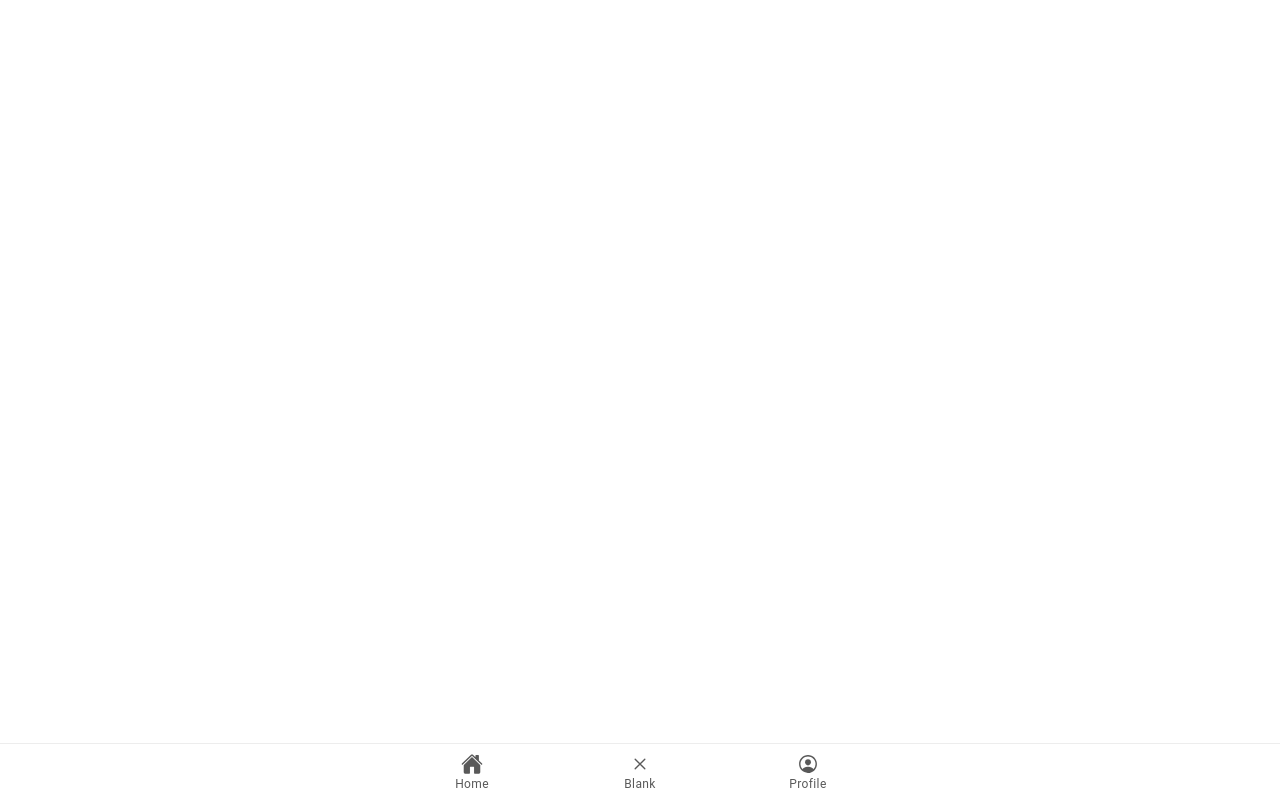
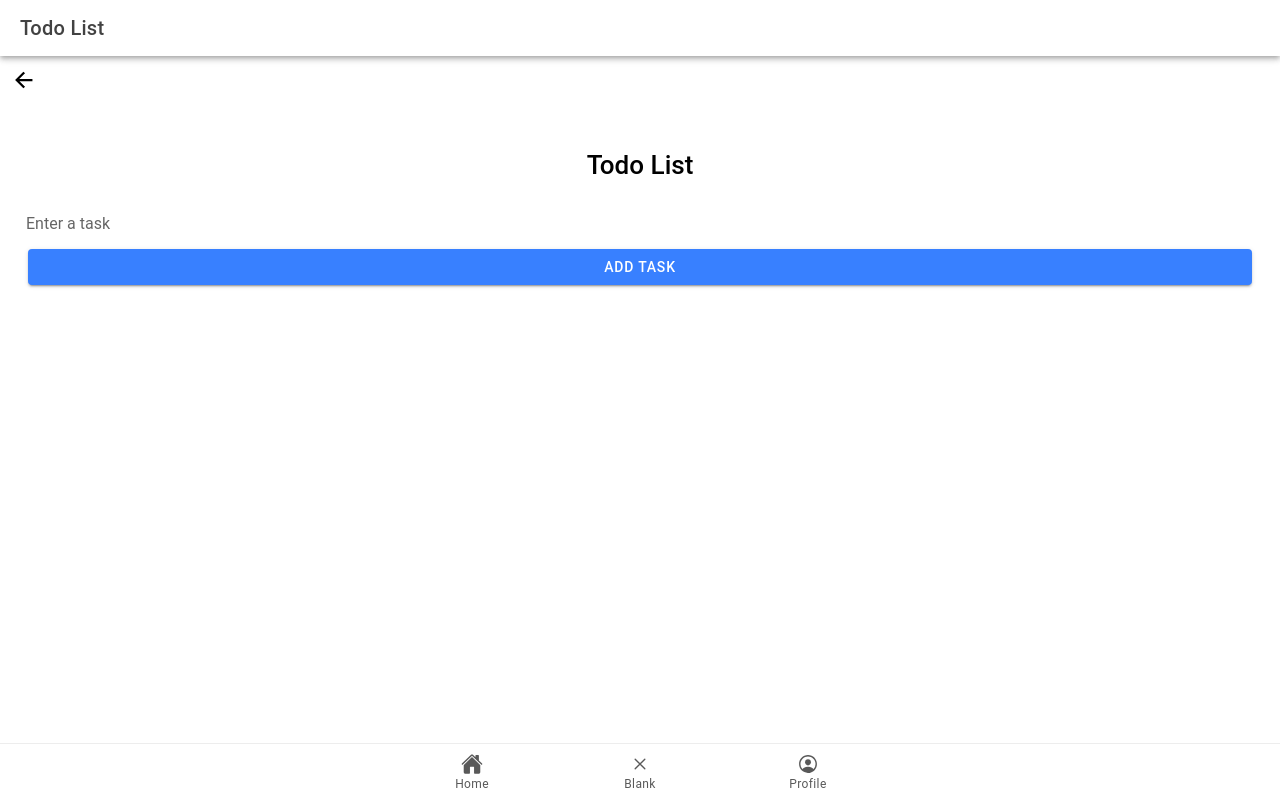
Before and after one commit to FritzIan02/ion-t-balendez, a React (Vite) app: page /todolist in a window 1280 px wide. Built offline with nearby package versions, Linux system fonts and the light colour scheme.

Commit message:
added changes

```diff
--- a/src/App.tsx
+++ b/src/App.tsx
@@ -8,7 +8,6 @@
   IonTabButton,
   IonTabs,
   setupIonicReact
-
 } from '@ionic/react';
 import { IonReactRouter } from '@ionic/react-router';
 import { home, calculatorOutline, ellipse, fingerPrintOutline, personCircleOutline, square, triangle, closeOutline } from 'ionicons/icons';
@@ -16,7 +15,7 @@
 import Profile from './pages/Profile';
 import Click_counter from './pages/Clickcounter';
 import Calculator from './pages/Calculator';
-import Tab4 from './pages/Tab4';
+import Todolist from './pages/Todolist';
 
 /* Core CSS required for Ionic components to work properly */
 import '@ionic/react/css/core.css';
@@ -44,6 +43,7 @@
     <IonReactRouter>
       <IonTabs>
         <IonRouterOutlet>
+
           <Route exact path="/">
             <Redirect to="/home" />
           </Route>
@@ -51,22 +51,18 @@
             <Home />
           </Route>
 
-          {/*
-          <Route exact path="/profile">
-            <Profile />
-          </Route>
-          <Route exact path="/click_counter">
-            <Click_counter />
-          </Route>
-          */}
-          <Route path="/calculator">
-            <Calculator />
-          </Route>
-
 
           <Route exact path="/click_counter">
             <Click_counter />
           </Route>
+          <Route exact path="/calculator">
+            <Calculator />
+          </Route>
+          <Route exact path="/todolist">
+            <Todolist />
+          </Route>
+
+
           <Route exact path="/profile">
             <Profile />
           </Route>
@@ -93,11 +89,10 @@
           </IonTabButton>
         */}
 
-          <IonTabButton tab="tab4" href="/tab4">
+          <IonTabButton tab="Tab4" href="Tab4">
             <IonIcon aria-hidden="true" icon={closeOutline} />
             <IonLabel>Blank</IonLabel>
           </IonTabButton>
-
 
 
           <IonTabButton tab="profile" href="/profile">
--- a/src/pages/Home.tsx
+++ b/src/pages/Home.tsx
@@ -11,7 +11,7 @@
   IonCardHeader,
   IonCardTitle,
 } from '@ionic/react';
-import { pulseOutline, calculatorOutline } from 'ionicons/icons';
+import { pulseOutline, calculatorOutline, list, todayOutline } from 'ionicons/icons';
 import { useHistory } from 'react-router-dom';
 
 const Home: React.FC = () => {
@@ -24,13 +24,18 @@
   const goToCalculator = () => {
     history.push('/calculator');
   };
+
+  const goToTodolist = () => {
+    history.push('/todolist');
+  };
+
   return (
     <IonPage>
       <IonHeader>
         <IonToolbar>
           <IonTitle>Home</IonTitle>
         </IonToolbar>
-
+        <hr />
       </IonHeader>
       <IonContent fullscreen className="ion-padding">
         <div className="ion-text-center"> {/* Centering content */}
@@ -48,12 +53,12 @@
             </IonCardContent>
           </IonCard>
 
-          <IonCard style={{ width: '350px' }} color="light">
+          <IonCard onClick={goToTodolist} style={{ width: '350px', cursor: 'pointer' }} color="light">
             <IonCardContent style={{ fontSize: '30px' }}>
-              Blank
+              <IonIcon icon={todayOutline} slot="start" />
+              Todo list
             </IonCardContent>
           </IonCard>
-
           <IonCard style={{ width: '350px' }} color="light">
             <IonCardContent style={{ fontSize: '30px' }}>
               Blank
--- /dev/null
+++ b/src/pages/Todolist.tsx
@@ -0,0 +1,103 @@
+import React, { useState } from 'react';
+import { IonContent, IonHeader, IonPage, IonTitle, IonToolbar, IonButton, IonGrid, IonRow, IonCol, IonBackButton, IonButtons, IonList, IonItem, IonLabel, IonCheckbox, IonInput, IonIcon } from '@ionic/react';
+import { trashOutline, createOutline } from 'ionicons/icons';
+
+interface Todo {
+  id: number;
+  text: string;
+  completed: boolean;
+}
+
+const Todolist: React.FC = () => {
+  const [todos, setTodos] = useState<Todo[]>([]);
+  const [newTodoText, setNewTodoText] = useState<string>('');
+
+  const toggleTodo = (id: number) => {
+    setTodos(prevTodos =>
+      prevTodos.map(todo =>
+        todo.id === id ? { ...todo, completed: !todo.completed } : todo
+      )
+    );
+  };
+
+  const addTodo = () => {
+    if (newTodoText.trim() !== '') {
+      setTodos(prevTodos => [
+        ...prevTodos,
+        {
+          id: prevTodos.length + 1,
+          text: newTodoText,
+          completed: false
+        }
+      ]);
+      setNewTodoText('');
+    }
+  };
+
+  const deleteTodo = (id: number) => {
+    setTodos(prevTodos => prevTodos.filter(todo => todo.id !== id));
+  };
+
+  const editTodo = (id: number, newText: string) => {
+    setTodos(prevTodos =>
+      prevTodos.map(todo =>
+        todo.id === id ? { ...todo, text: newText } : todo
+      )
+    );
+  };
+
+  return (
+    <IonPage>
+      <IonHeader>
+        <IonToolbar>
+          <IonTitle>Todo List</IonTitle>
+        </IonToolbar>
+      </IonHeader>
+
+      <IonButtons slot="start">
+        <IonBackButton defaultHref="/" />
+      </IonButtons>
+      <IonContent fullscreen className="ion-padding" style={{ backgroundColor: '#f0f0f0' }}>
+        <IonGrid>
+          <IonRow className="ion-align-items-center">
+            <IonCol size="12" className="ion-text-center">
+              <h1>Todo List</h1>
+            </IonCol>
+          </IonRow>
+          <IonRow>
+            <IonCol size="12">
+              <IonInput
+                placeholder="Enter a task"
+                value={newTodoText}
+                onIonChange={(e) => setNewTodoText(e.detail?.value || '')}
+              />
+              <IonButton expand="block" onClick={addTodo}>Add Task</IonButton>
+            </IonCol>
+          </IonRow>
+          <IonRow>
+            <IonCol size="12">
+              <IonList>
+                {todos.map(todo => (
+                  <IonItem key={todo.id}>
+                    <IonLabel>{todo.text}</IonLabel>
+                    <div className="ion-text-end">
+                      <IonButton fill="clear" onClick={() => editTodo(todo.id, prompt("Edit task:", todo.text) || todo.text)}>
+                        <IonIcon icon={createOutline} />
+                      </IonButton>
+                      <IonButton fill="clear" onClick={() => deleteTodo(todo.id)}>
+                        <IonIcon icon={trashOutline} />
+                      </IonButton>
+                    </div>
+                    <IonCheckbox slot="start" checked={todo.completed} onIonChange={() => toggleTodo(todo.id)} />
+                  </IonItem>
+                ))}
+              </IonList>
+            </IonCol>
+          </IonRow>
+        </IonGrid>
+      </IonContent>
+    </IonPage>
+  );
+};
+
+export default Todolist;
```
Also changed, not shown: src/pages/Todolist.css (added).
